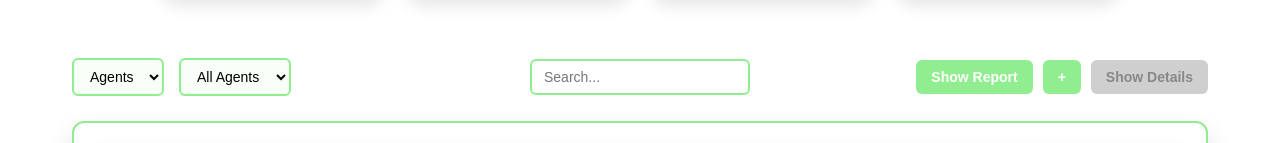
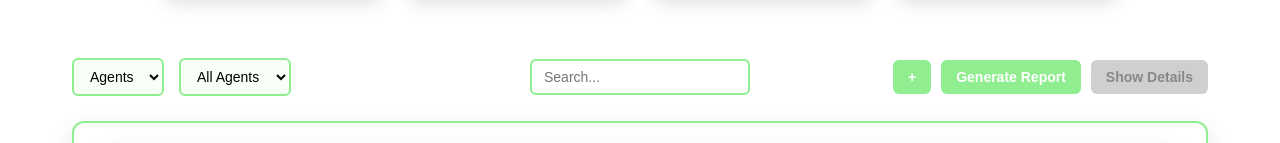
Before and after one commit to 3omar146/customer_service_MERN, a React (Vite) app in the folder Frontend/customer-service/: page /supervisor/dashboard in a window 1280 px wide. Shown: the part 224-367 px from the top of the page. Built offline with nearby package versions, Linux system fonts and the light colour scheme; no server answers.

Commit message:
Update SupervisorTable.jsx

```diff
--- a/Frontend/customer-service/src/Components/SupervisorTable.jsx
+++ b/Frontend/customer-service/src/Components/SupervisorTable.jsx
@@ -204,18 +204,21 @@ const SupervisorTable = ({ supervisorID }) => {
         <div className="supervisor-right-controls">
 
           {/* ALWAYS SHOW REPORT BUTTON */}
-          <button
+
+
+          {dataMode === "agents" && (
+            <>
+
+              <button className="supervisor-btn add-btn" onClick={addAgent}>
+                +
+              </button>
+
+              <button
             className="supervisor-btn"
             onClick={() => setShowReport(true)}
           >
-            Show Report
+            Generate Report
           </button>
-
-          {dataMode === "agents" && (
-            <>
-              <button className="supervisor-btn add-btn" onClick={addAgent}>
-                +
-              </button>
 
               <button
                 disabled={!selectedId}
@@ -230,9 +233,17 @@ const SupervisorTable = ({ supervisorID }) => {
           )}
 
           {dataMode === "cases" && (
+            <>
+            <button
+            className="supervisor-btn"
+            onClick={() => setShowReport(true)}
+          >
+            Generate Report
+          </button>
             <button disabled={!selectedId} className="supervisor-btn">
               Show Details
             </button>
+            </>
           )}
         </div>
       </div>
```
